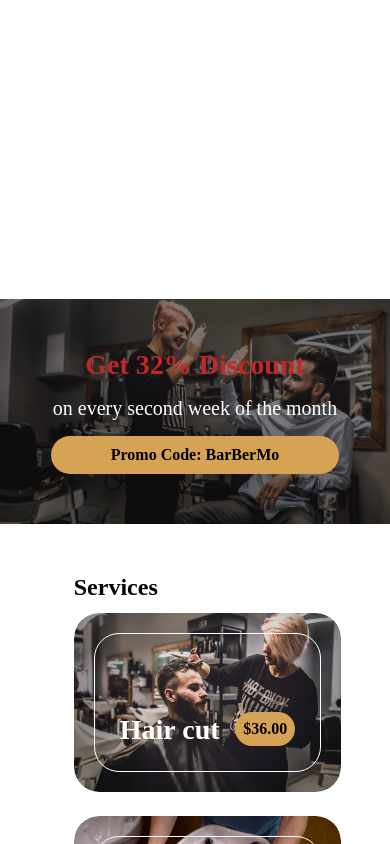
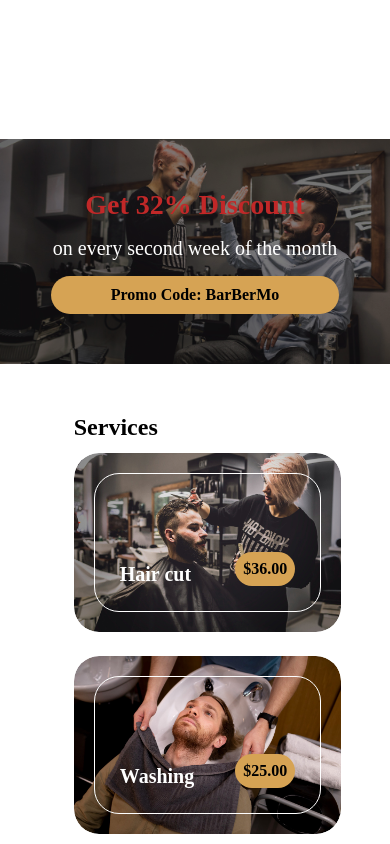
Before and after one commit to ratulofc/project_practice, a plain HTML site: page barber-shop/index.html in a window 390 px wide. Shown: the part 1780-2624 px from the top of the page. Drawn offline with Linux system fonts and the light colour scheme; a web font is replaced by a local one.

Commit message:
fixed mobile responsive

```diff
--- a/barber-shop/style.css
+++ b/barber-shop/style.css
@@ -522,7 +522,7 @@ main #hero{
         width: auto;
     }
     #discount{
-        margin-top: 35em;
+        margin-top: 25em;
     }
     #discount p:nth-child(1){
         font-size: 28px;
@@ -537,5 +537,8 @@ main #hero{
     .service-card .card{
         max-width: 70vw;
     }
+    .service-card .card .content p:nth-child(1){
+        font-size: 20px;
+    }
 }
 /* -----------------------Mobile Responsive END(till 771px this CSS rule will followed)-------------------------- */
```
